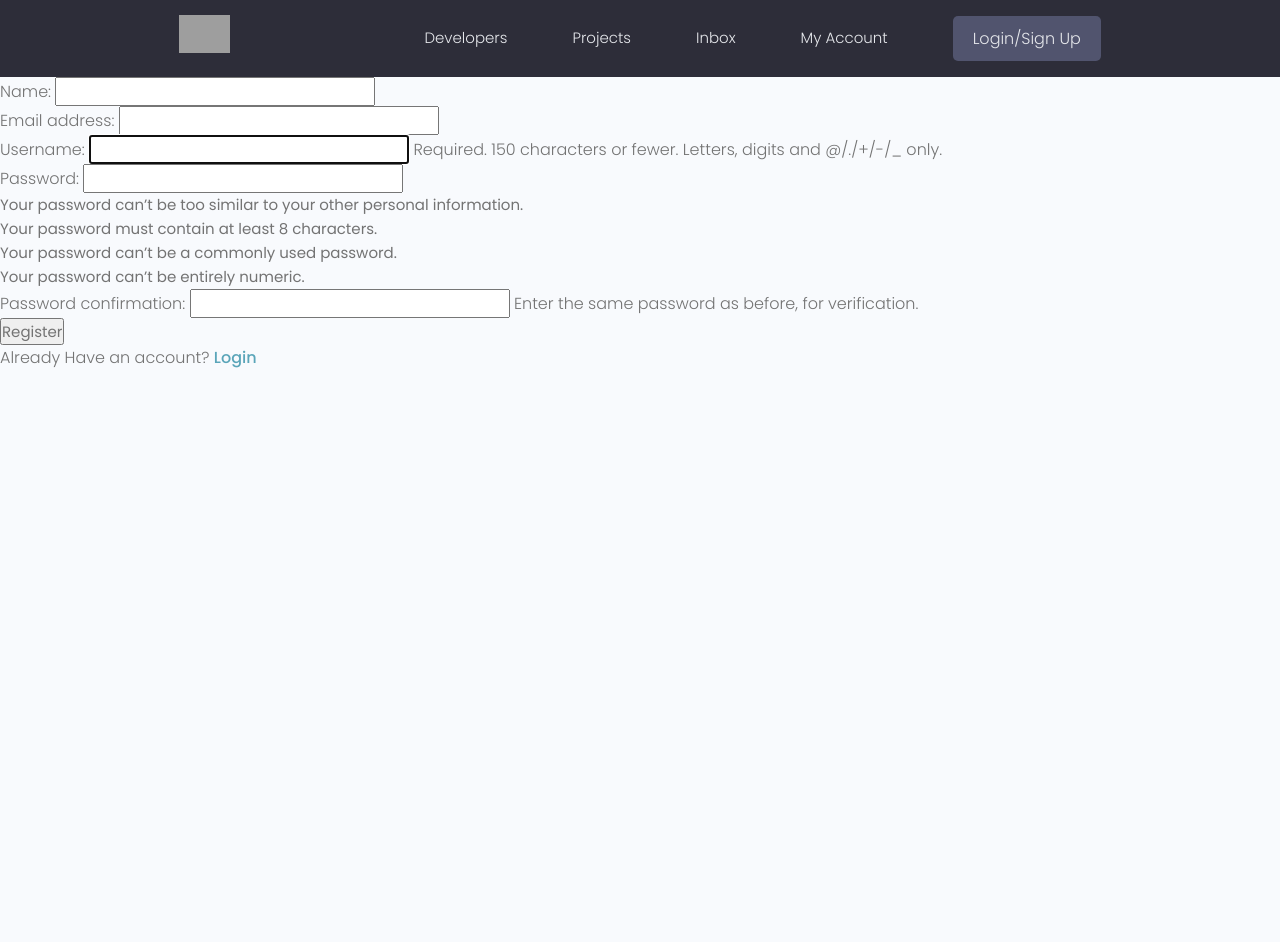
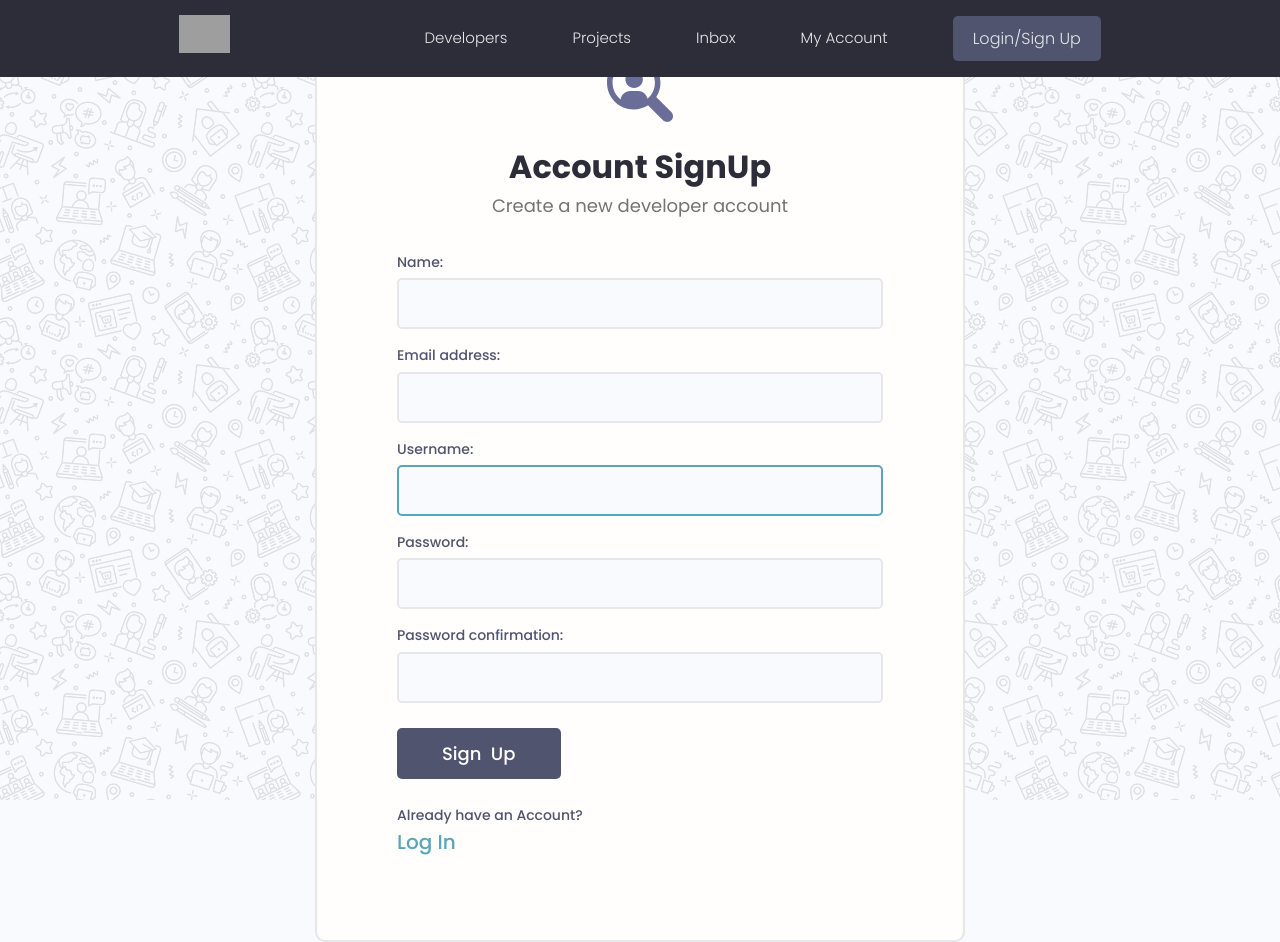
Before and after one commit to mashendi/devsearch, a Django app: page /register/ in a window 1280 px wide. Before the commit the page ends 368 px from the top, so only its background shows below. Run offline with Django 4.2, Linux system fonts and the light colour scheme; some libraries are stand-ins or nearby versions; grey boxes are pictures that could not be loaded.

Commit message:
login and register theme installed

```diff
--- a/users/forms.py
+++ b/users/forms.py
@@ -9,3 +9,9 @@ class CustomUserCreationForm(UserCreationForm):
         labels = {
             'first_name': 'Name'
         }
+
+    def __init__(self, *args, **kwargs):
+        super(CustomUserCreationForm, self).__init__(*args, **kwargs)
+
+        for name, field in self.fields.items():
+            field.widget.attrs.update({'class': 'input input--' + str(field.widget.input_type)})
--- a/users/templates/users/login_register.html
+++ b/users/templates/users/login_register.html
@@ -1,23 +1,92 @@
-{% extends 'main.html' %} {% block content %}
+{% extends 'main.html' %} {% load static %} {% block content %}
+{% if page == 'register' %}
+<div class="auth">
+  <div class="card">
+    <div class="auth__header text-center">
+      <a href="/">
+        <img src="{% static 'images/icon.svg' %}" alt="icon" />
+      </a>
+      <h3>Account SignUp</h3>
+      <p>Create a new developer account</p>
+    </div>
 
-{% if page == 'register' %}
-    <form action="{% url 'register' %}" method="POST">
+    <form action="{% url 'register' %}" method="POST" class="form auth__form">
         {% csrf_token %}
-        {{form.as_p}}
-        <input type="submit" value="Register">
+
+        {% for field in form %}
+      <div class="form__field">
+        <label for="formInput#text">{{field.label}}: </label>
+        {{field}}
+
+        {% comment %} {% if field.help_text %}
+            <small>{{field.help_text}}</small>
+        {% endif %} {% endcomment %}
+
+        {% if field.errors %}
+            {% for error in field.errors %}
+                <small style='color: red;'>{{error}}</small>
+            {% endfor %}
+        {% endif %}
+
+        {% endfor %}
+
+      </div>
+
+      <div class="auth__actions">
+        <input class="btn btn--sub btn--lg" type="submit" value="Sign  Up" />
+      </div>
     </form>
-    <p>Already Have an account? <a href="{% url 'login' %}">Login</a></p>
+    <div class="auth__alternative">
+      <p>Already have an Account?</p>
+      <a href="{% url 'login' %}">Log In</a>
+    </div>
+  </div>
+</div>
 
 {% else %}
-<form method="POST" action="{% url 'login' %}">
-    {% csrf_token %}
-  <input type="text" name="username" placeholder="Username" />
-  <input type="password" name="password" placeholder="Password" />
-  <input type="submit" value="Login" />
-</form>
-<p>Don't Have an account? <a href="{% url 'register' %}">Register</a></p>
+<div class="auth">
+  <div class="card">
+    <div class="auth__header text-center">
+      <a href="/">
+        <img src="{% static 'images/icon.svg' %}" alt="icon" />
+      </a>
+      <h3>Account Login</h3>
+      <p>Hello Developer, Welcome Back!</p>
+    </div>
 
-{% endif %}
+    <form action="{% url 'login' %}" method="POST" class="form auth__form">
+        {% csrf_token %}
+      <div class="form__field">
+        <label for="formInput#text">Username: </label>
+        <input
+          class="input input--text"
+          id="formInput#text"
+          type="text"
+          name="username"
+          placeholder="Enter your username..."
+        />
+      </div>
 
+      <div class="form__field">
+        <label for="formInput#password">Password: </label>
+        <input
+          class="input input--password"
+          id="formInput#passowrd"
+          type="password"
+          name="password"
+          placeholder="••••••••"
+        />
+      </div>
+      <div class="auth__actions">
+        <input class="btn btn--sub btn--lg" type="submit" value="Log In" />
+        <a href="forgetpassword.html">Forget Password?</a>
+      </div>
+    </form>
+    <div class="auth__alternative">
+      <p>Don’t have an Account?</p>
+      <a href="{% url 'register' %}">Sign Up</a>
+    </div>
+  </div>
+</div>
 
-{% endblock content %}
+{% endif %} {% endblock content %}
```
Also changed, not shown: templates/login.html (added, +67 -0 lines), templates/signup.html (added, +89 -0 lines), db.sqlite3, static/images/icon.svg (added), static/images/pattern.jpg (added).
